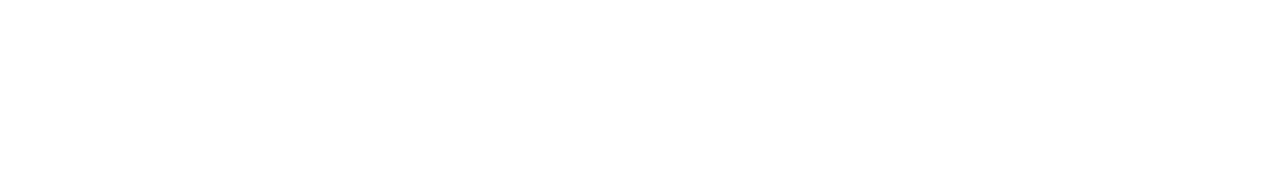
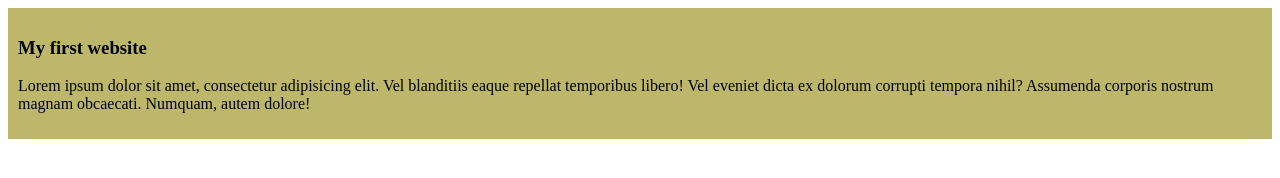
Before and after one commit to masumanur/My-Simple-Website, a plain HTML site: page index.html in a window 1280 px wide. Drawn offline with Linux system fonts and the light colour scheme.

Commit message:
added the first blog

```diff
--- a/index.html
+++ b/index.html
@@ -4,8 +4,12 @@
   <meta charset="UTF-8">
   <meta name="viewport" content="width=device-width, initial-scale=1.0">
   <title>My Simple Website</title>
+  <link rel="stylesheet" href="styles/blog.css">
 </head>
 <body>
-
+  <div>
+    <h3>My first website</h3>
+    <p>Lorem ipsum dolor sit amet, consectetur adipisicing elit. Vel blanditiis eaque repellat temporibus libero! Vel eveniet dicta ex dolorum corrupti tempora nihil? Assumenda corporis nostrum magnam obcaecati. Numquam, autem dolore!</p>
+  </div>
 </body>
 </html>
--- /dev/null
+++ b/styles/blog.css
@@ -0,0 +1,4 @@
+div{
+  background-color: darkkhaki;
+  padding: 10px;
+}
```
